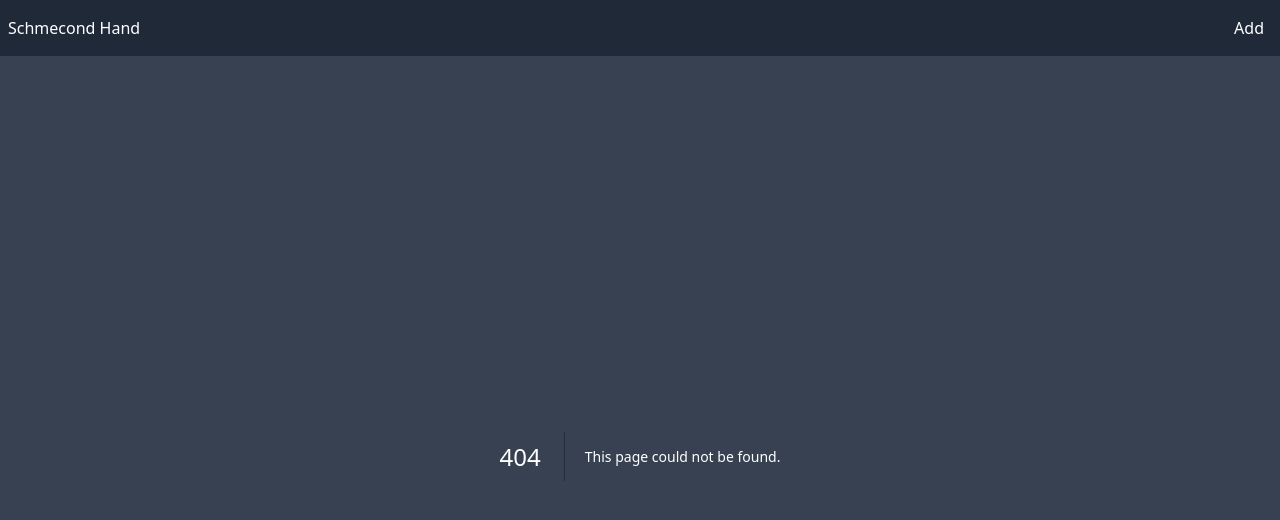
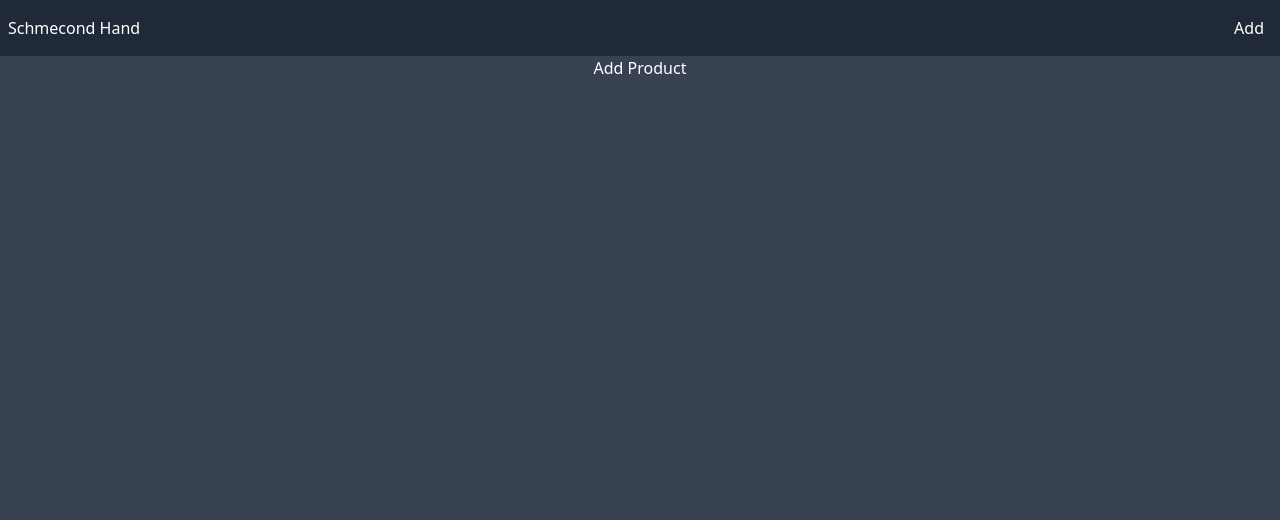
Before and after one commit to lukas-laas/next-second-hand, a Next.js app: page /add-product in a window 1280 px wide. Before the commit this address had no page. Shown: the top 520 px of the page. Built offline with nearby package versions, Linux system fonts and the light colour scheme.

Commit message:
add /add-product route
Co-authored-by: Orianamendez <egleemendez@gmail.com>
Co-authored-by: Lukaslaas <lukas.s.laas@gmail.com>

```diff
--- /dev/null
+++ b/src/app/add-product/page.tsx
@@ -0,0 +1,3 @@
+export default function AddProduct() {
+  return <h1>Add Product</h1>;
+}
```
